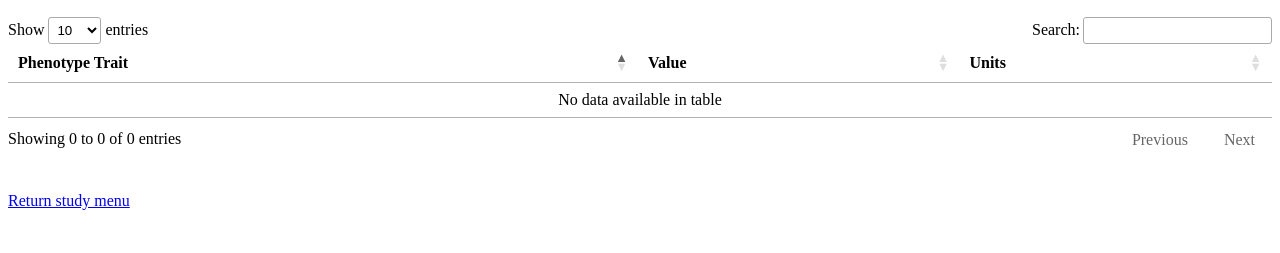
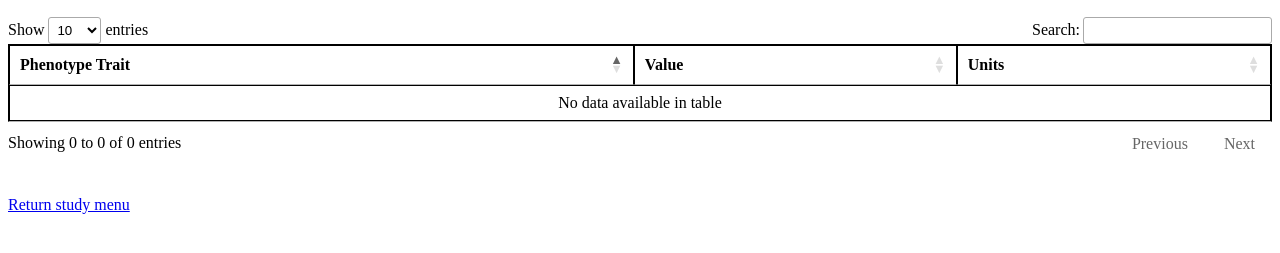
Before and after one commit to DOC-MEX/grassroots_plots, a Django app: template update/templates/plotDetails.html in a window 1280 px wide. Shown: the part 85-338 px from the top of the page. Run offline with Django 4.2, Linux system fonts and the light colour scheme; the template is opened without the code that fills it, so the values that code supplies are empty; some libraries are stand-ins or nearby versions.

Commit message:
add borders to table of obsevations

```diff
--- a/update/templates/plotDetails.html
+++ b/update/templates/plotDetails.html
@@ -17,7 +17,13 @@
         <link rel="stylesheet" href="{% static 'css/style.css' %}">
 
         <title>Plot Details</title>
-
+       <style>
+            table, th, td {
+              border: 1px solid black;
+              border-collapse: collapse;
+              text-align: center;
+            }
+        </style>
     </head>
     <body>
 
```
